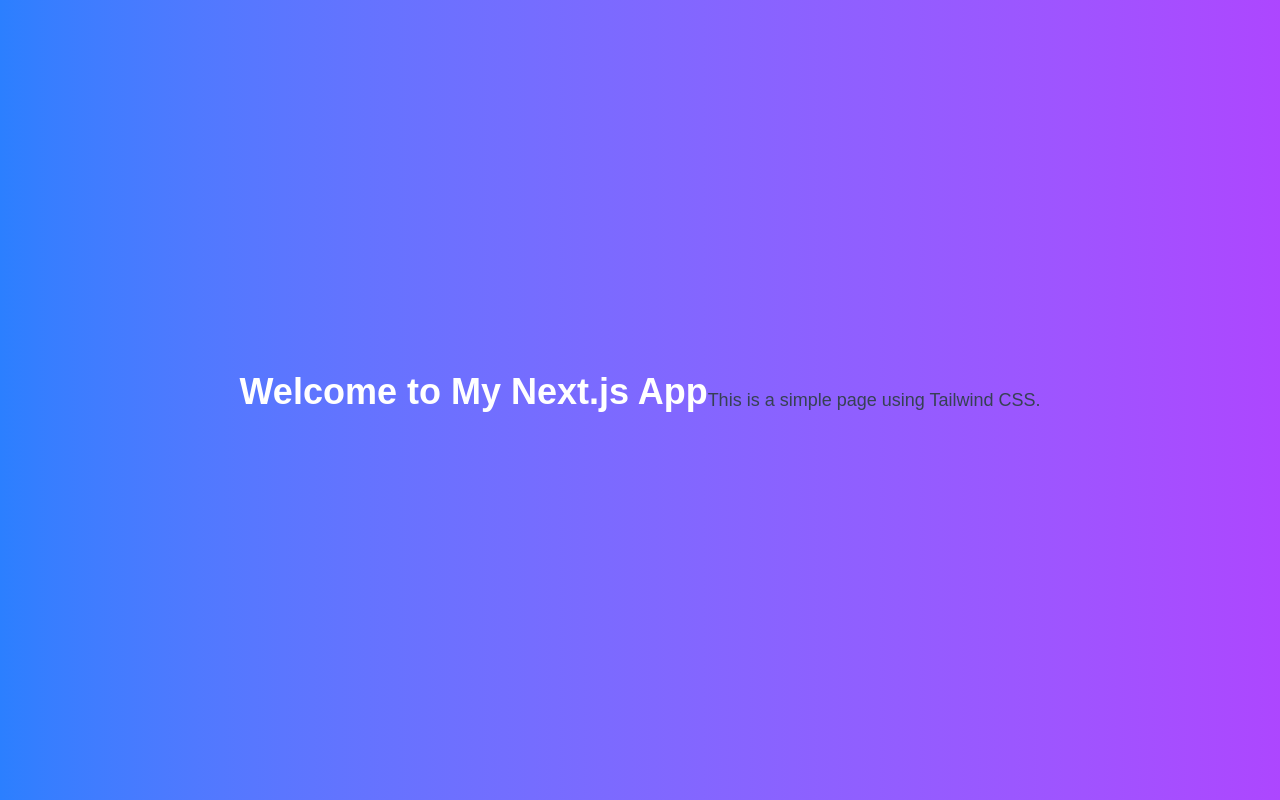
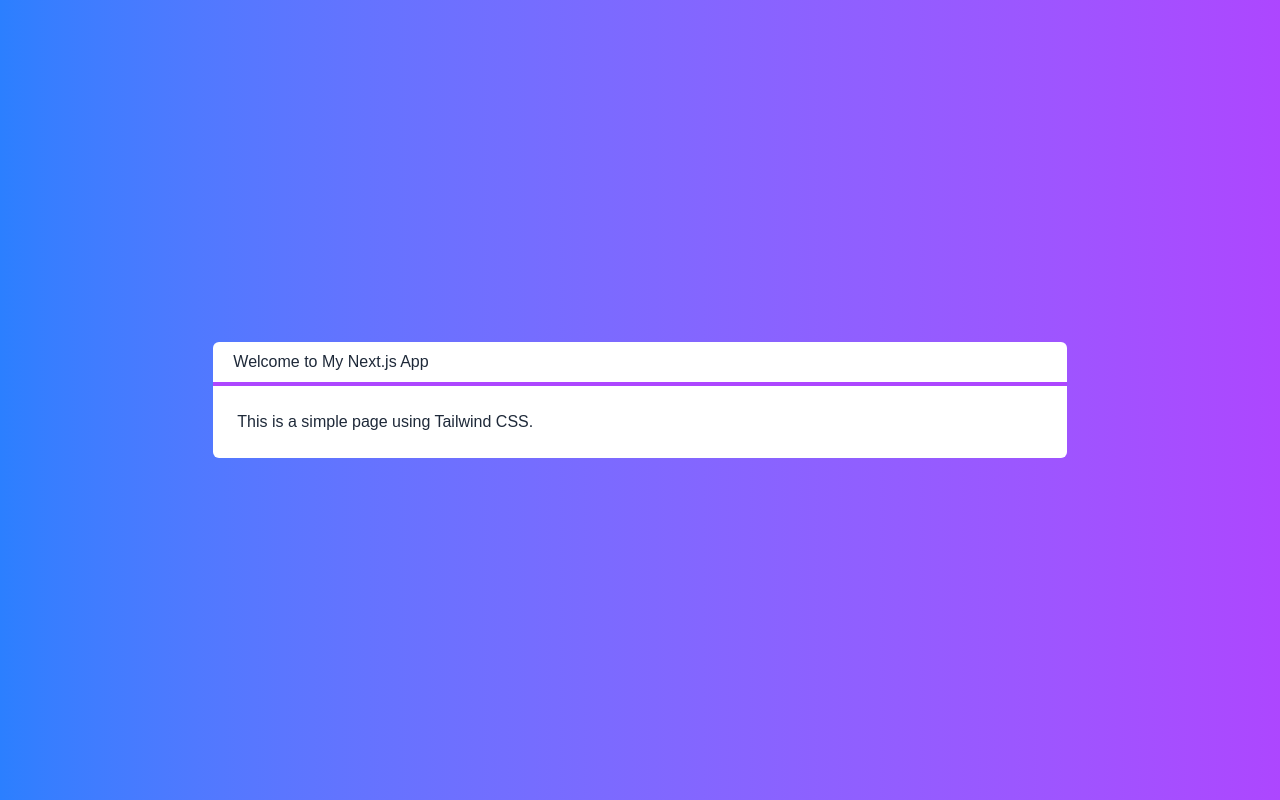
Before and after one commit to tramalho/next-crud, a Next.js app: page / in a window 1280 px wide. Built offline with nearby package versions, Linux system fonts and the light colour scheme.

Commit message:
Components, Layout e Titulo

```diff
--- /dev/null
+++ b/src/components/Layout.tsx
@@ -0,0 +1,22 @@
+import Titulo from "./Titulo";
+
+interface LayoutProps {
+    titulo: string;
+    children: any;
+}
+
+export default function Layout(props: LayoutProps) {
+    return (
+        <div className={
+            `
+            flex flex-col w-2/3
+            bg-white text-gray-800 rounded-md
+            `
+        }>
+            <Titulo>{props.titulo}</Titulo>
+            <div className="p-6">
+                {props.children}
+            </div>
+        </div>
+    )
+}
--- /dev/null
+++ b/src/components/Titulo.tsx
@@ -0,0 +1,8 @@
+export default function Titulo(props) {
+    return (
+        <div className="flex flex-col justify-center">
+        <h1 className="pl-5 py-2">{props.children}</h1>
+        <hr className="border-2 border-purple-500"/>
+        </div>
+    )
+}
--- a/src/pages/index.tsx
+++ b/src/pages/index.tsx
@@ -1,15 +1,17 @@
+import Layout from "@/components/Layout";
 
 export default function Home() {
   return (
     <div className={
       `
       flex h-screen justify-center items-center
-      bg-gradient-to-r from-blue-500 to-purple-500 text-white
+      bg-gradient-to-r from-blue-500 to-purple-500
+       text-white
       `
     }>
-      <h1 className="text-4xl font-bold mb-4">Welcome to My Next.js App</h1>
-      <br />
-      <h2 className="text-lg text-gray-700">This is a simple page using Tailwind CSS.</h2>
+      <Layout titulo="Welcome to My Next.js App">
+        <span>This is a simple page using Tailwind CSS.</span>
+      </Layout>
     </div>
   );
 }
```
